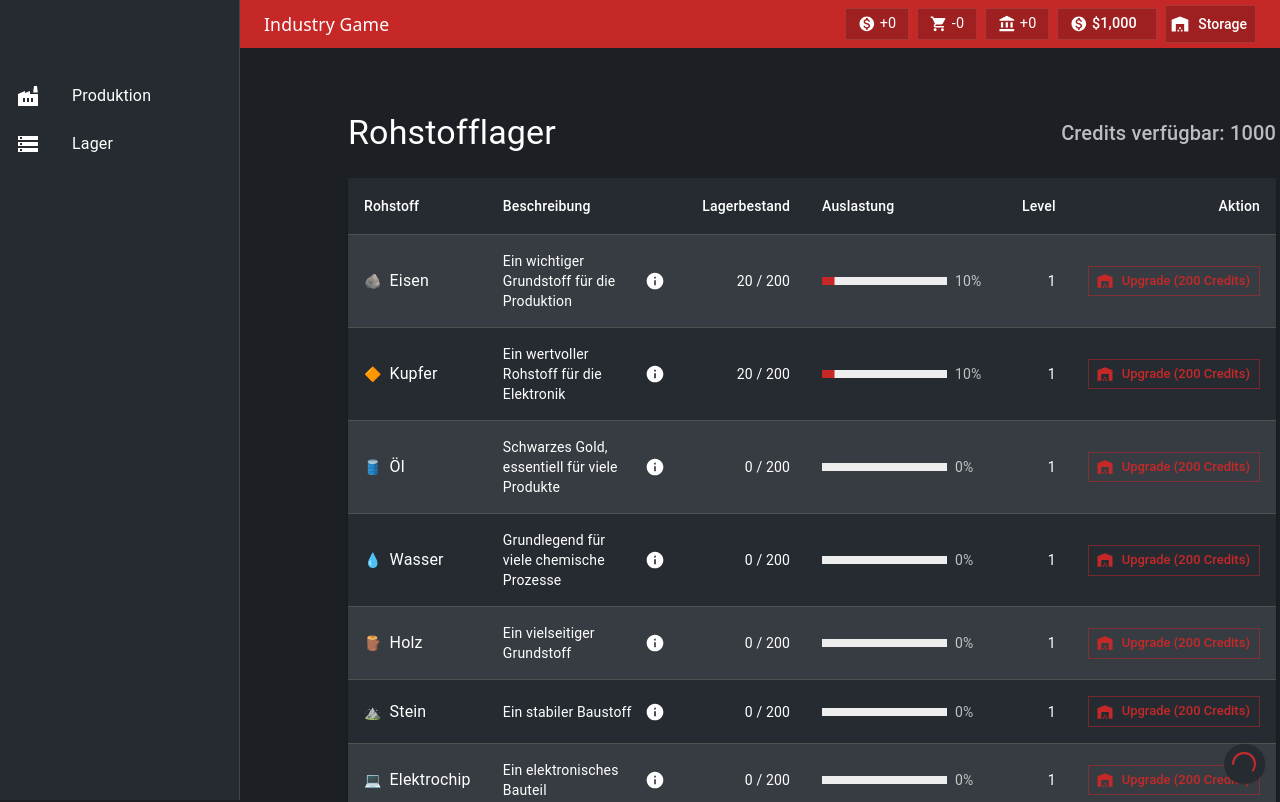
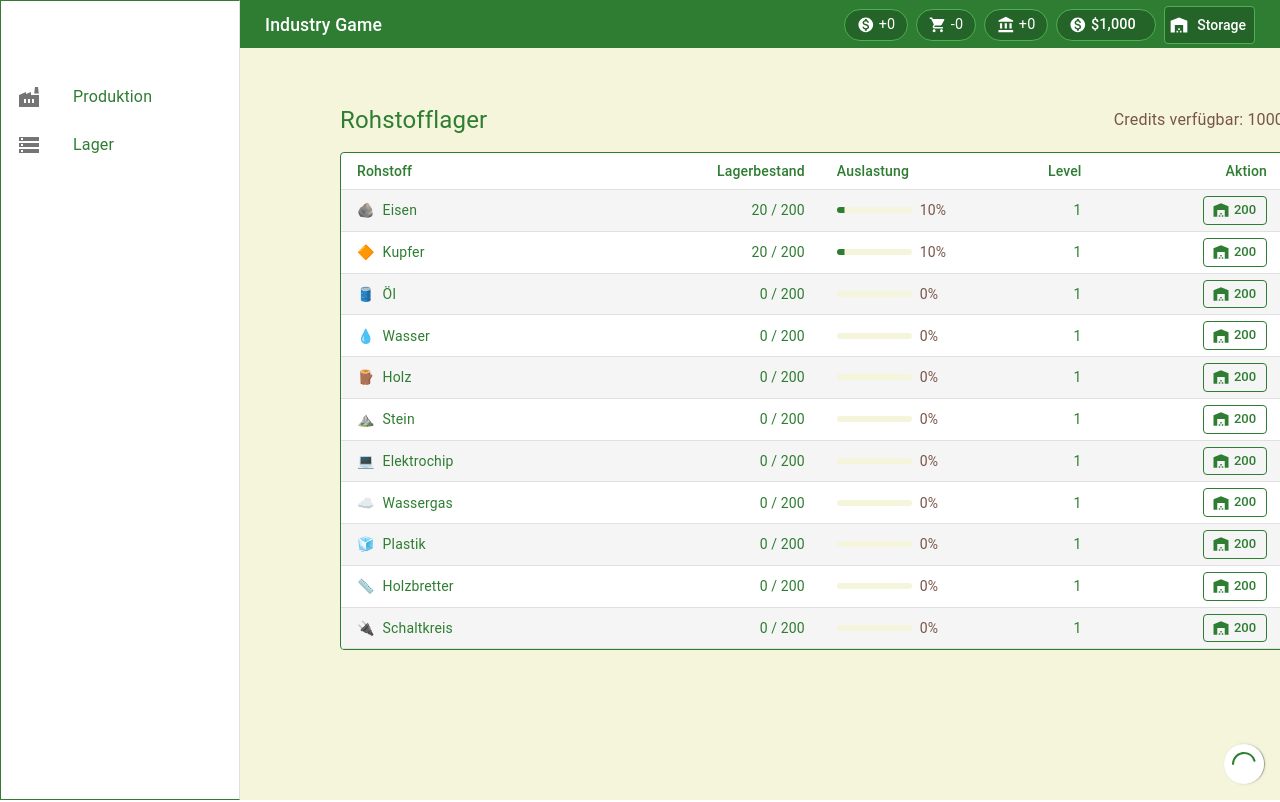
Before and after one commit to SebastianChristoph/industrygame, a React (Vite) app: page /storage in a window 1280 px wide. Shown: the top 802 px of the page. Built offline with nearby package versions, Linux system fonts and the light colour scheme.

Commit message:
Basic Design

```diff
--- a/src/components/Layout.jsx
+++ b/src/components/Layout.jsx
@@ -23,6 +23,7 @@ import {
   Toolbar,
   Tooltip,
   Typography,
+  useTheme,
 } from "@mui/material";
 import React, { useState } from "react";
 import { useSelector } from "react-redux";
@@ -52,6 +53,7 @@ const Layout = () => {
     (state) => state.game.productionConfigs
   );
   const productionStatus = useSelector((state) => state.game.productionStatus);
+  const theme = useTheme();
 
   const handleDrawerToggle = () => {
     setMobileOpen(!mobileOpen);
@@ -122,7 +124,7 @@ const Layout = () => {
         sx={{
           width: { sm: `calc(100% - ${drawerWidth}px)` },
           ml: { sm: `${drawerWidth}px` },
-          bgcolor: '#c62828',
+          bgcolor: theme.palette.primary.main,
           height: '48px',
           boxShadow: 'none',
         }}
@@ -143,8 +145,8 @@ const Layout = () => {
               flexGrow: 1,
               fontSize: '1.1rem',
               fontWeight: 500,
-              color: '#fff',
-              fontFamily: 'system-ui, -apple-system, sans-serif',
+              color: theme.palette.primary.contrastText,
+              fontFamily: theme.typography.fontFamily,
             }}
           >
             Industry Game
@@ -162,12 +164,12 @@ const Layout = () => {
                   px: 1.5,
                   py: 0.5,
                   bgcolor: 'rgba(0,0,0,0.2)',
-                  borderRadius: 1,
-                  border: '1px solid rgba(255,255,255,0.1)'
+                  borderRadius: theme.shape.borderRadius,
+                  border: `1px solid ${theme.palette.primary.light}`
                 }}
               >
-                <MoneyIcon sx={{ color: '#fff', fontSize: '1.1rem' }} />
-                <Typography sx={{ color: '#fff', fontSize: '0.9rem' }}>
+                <MoneyIcon sx={{ color: theme.palette.primary.contrastText, fontSize: '1.1rem' }} />
+                <Typography sx={{ color: theme.palette.primary.contrastText, fontSize: '0.9rem' }}>
                   +{income}
                 </Typography>
               </Box>
@@ -182,12 +184,12 @@ const Layout = () => {
                   px: 1.5,
                   py: 0.5,
                   bgcolor: 'rgba(0,0,0,0.2)',
-                  borderRadius: 1,
-                  border: '1px solid rgba(255,255,255,0.1)'
+                  borderRadius: theme.shape.borderRadius,
+                  border: `1px solid ${theme.palette.primary.light}`
                 }}
               >
-                <ExpensesIcon sx={{ color: '#fff', fontSize: '1.1rem' }} />
-                <Typography sx={{ color: '#fff', fontSize: '0.9rem' }}>
+                <ExpensesIcon sx={{ color: theme.palette.primary.contrastText, fontSize: '1.1rem' }} />
+                <Typography sx={{ color: theme.palette.primary.contrastText, fontSize: '0.9rem' }}>
                   -{expenses}
                 </Typography>
               </Box>
@@ -202,12 +204,12 @@ const Layout = () => {
                   px: 1.5,
                   py: 0.5,
                   bgcolor: 'rgba(0,0,0,0.2)',
-                  borderRadius: 1,
-                  border: '1px solid rgba(255,255,255,0.1)'
+                  borderRadius: theme.shape.borderRadius,
+                  border: `1px solid ${theme.palette.primary.light}`
                 }}
               >
-                <BalanceIcon sx={{ color: '#fff', fontSize: '1.1rem' }} />
-                <Typography sx={{ color: '#fff', fontSize: '0.9rem' }}>
+                <BalanceIcon sx={{ color: theme.palette.primary.contrastText, fontSize: '1.1rem' }} />
+                <Typography sx={{ color: theme.palette.primary.contrastText, fontSize: '0.9rem' }}>
                   {balance >= 0 ? '+' : ''}{balance}
                 </Typography>
               </Box>
@@ -222,13 +224,13 @@ const Layout = () => {
                   px: 1.5,
                   py: 0.5,
                   bgcolor: 'rgba(0,0,0,0.2)',
-                  borderRadius: 1,
-                  border: '1px solid rgba(255,255,255,0.1)',
+                  borderRadius: theme.shape.borderRadius,
+                  border: `1px solid ${theme.palette.primary.light}`,
                   minWidth: '100px',
                 }}
               >
-                <MoneyIcon sx={{ color: '#fff', fontSize: '1.1rem' }} />
-                <Typography sx={{ color: '#fff', fontSize: '0.9rem', fontWeight: 500 }}>
+                <MoneyIcon sx={{ color: theme.palette.primary.contrastText, fontSize: '1.1rem' }} />
+                <Typography sx={{ color: theme.palette.primary.contrastText, fontSize: '0.9rem', fontWeight: 500 }}>
                   ${credits.toLocaleString()}
                 </Typography>
               </Box>
@@ -237,9 +239,9 @@ const Layout = () => {
             <Tooltip title="Lager öffnen">
               <Button
                 sx={{
-                  color: '#fff',
+                  color: theme.palette.primary.contrastText,
                   bgcolor: 'rgba(0,0,0,0.2)',
-                  border: '1px solid rgba(255,255,255,0.1)',
+                  border: `1px solid ${theme.palette.primary.light}`,
                   '&:hover': {
                     bgcolor: 'rgba(0,0,0,0.3)',
                   }
--- a/src/pages/Storage.jsx
+++ b/src/pages/Storage.jsx
@@ -12,38 +12,37 @@ import {
   TableRow,
   Paper,
   LinearProgress,
-  Tooltip,
-  IconButton
+  useTheme
 } from '@mui/material';
 import { RESOURCES, calculateUpgradeCost } from '../config/resources';
 import { upgradeStorage } from '../store/gameSlice';
-import { Warehouse, Info } from '@mui/icons-material';
+import { Warehouse } from '@mui/icons-material';
 
 const Storage = () => {
   const dispatch = useDispatch();
   const { credits, resources } = useSelector(state => state.game);
+  const theme = useTheme();
 
   const handleUpgradeStorage = (resourceId) => {
     dispatch(upgradeStorage(resourceId));
   };
 
   return (
-    <Box sx={{ p: 3 }}>
-      <Box sx={{ display: 'flex', justifyContent: 'space-between', alignItems: 'center', mb: 3 }}>
-        <Typography variant="h4">
+    <Box sx={{ p: 2 }}>
+      <Box sx={{ display: 'flex', justifyContent: 'space-between', alignItems: 'center', mb: 2 }}>
+        <Typography variant="h5" color="text.primary">
           Rohstofflager
         </Typography>
-        <Typography variant="h6" color="text.secondary">
+        <Typography variant="subtitle1" color="text.secondary">
           Credits verfügbar: {credits}
         </Typography>
       </Box>
 
       <TableContainer component={Paper}>
-        <Table>
+        <Table size="small">
           <TableHead>
             <TableRow>
               <TableCell>Rohstoff</TableCell>
-              <TableCell>Beschreibung</TableCell>
               <TableCell align="right">Lagerbestand</TableCell>
               <TableCell>Auslastung</TableCell>
               <TableCell align="right">Level</TableCell>
@@ -60,67 +59,70 @@ const Storage = () => {
                 <TableRow
                   key={id}
                   sx={{
-                    '&:nth-of-type(odd)': { bgcolor: 'action.hover' },
-                    '& > *': { borderBottom: 'unset' }
+                    '&:nth-of-type(odd)': { bgcolor: theme.palette.action.hover },
+                    '& > *': {
+                      borderBottom: `1px solid ${theme.palette.divider}`,
+                      padding: '8px'
+                    }
                   }}
                 >
                   <TableCell>
                     <Box sx={{ display: 'flex', alignItems: 'center', gap: 1 }}>
                       {resource.icon}
-                      <Typography>{resource.name}</Typography>
-                    </Box>
-                  </TableCell>
-                  <TableCell>
-                    <Box sx={{ display: 'flex', alignItems: 'center', gap: 1 }}>
-                      {resource.description}
-                      <Tooltip title="Klicke auf Upgrade um die Lagerkapazität zu erhöhen">
-                        <IconButton size="small">
-                          <Info fontSize="small" />
-                        </IconButton>
-                      </Tooltip>
+                      <Typography variant="body2" color="text.primary">{resource.name}</Typography>
                     </Box>
                   </TableCell>
                   <TableCell align="right">
-                    {resourceData.amount} / {resourceData.capacity}
+                    <Typography variant="body2">{resourceData.amount} / {resourceData.capacity}</Typography>
                   </TableCell>
-                  <TableCell sx={{ width: '200px' }}>
+                  <TableCell sx={{ width: '150px' }}>
                     <Box sx={{ display: 'flex', alignItems: 'center' }}>
                       <Box sx={{ width: '100%', mr: 1 }}>
                         <LinearProgress
                           variant="determinate"
                           value={percentage}
                           sx={{
-                            height: 8,
-                            borderRadius: 1,
-                            bgcolor: 'grey.200',
+                            height: 6,
+                            borderRadius: theme.shape.borderRadius,
+                            bgcolor: theme.palette.background.default,
                             '& .MuiLinearProgress-bar': {
-                              bgcolor: percentage > 90 ? 'error.main' :
-                                      percentage > 75 ? 'warning.main' :
-                                      'primary.main'
+                              bgcolor: percentage > 90 ? theme.palette.error.main :
+                                      percentage > 75 ? theme.palette.warning.main :
+                                      theme.palette.primary.main
                             }
                           }}
                         />
                       </Box>
-                      <Box sx={{ minWidth: 35 }}>
-                        <Typography variant="body2" color="text.secondary">
-                          {Math.round(percentage)}%
-                        </Typography>
-                      </Box>
+                      <Typography variant="body2" color="text.secondary" sx={{ minWidth: 35 }}>
+                        {Math.round(percentage)}%
+                      </Typography>
                     </Box>
                   </TableCell>
                   <TableCell align="right">
-                    {resourceData.storageLevel}
+                    <Typography variant="body2">{resourceData.storageLevel}</Typography>
                   </TableCell>
                   <TableCell align="right">
                     <Button
                       variant="outlined"
                       size="small"
-                      startIcon={<Warehouse />}
+                      startIcon={<Warehouse sx={{ fontSize: '1rem' }} />}
                       onClick={() => handleUpgradeStorage(id)}
                       disabled={credits < nextUpgradeCost}
-                      sx={{ whiteSpace: 'nowrap' }}
+                      sx={{
+                        whiteSpace: 'nowrap',
+                        color: theme.palette.primary.main,
+                        borderColor: theme.palette.primary.main,
+                        padding: '2px 8px',
+                        '& .MuiButton-startIcon': {
+                          marginRight: 0.5
+                        },
+                        '&:hover': {
+                          borderColor: theme.palette.primary.dark,
+                          bgcolor: theme.palette.action.hover
+                        }
+                      }}
                     >
-                      Upgrade ({nextUpgradeCost} Credits)
+                      {nextUpgradeCost}
                     </Button>
                   </TableCell>
                 </TableRow>
--- a/src/theme/theme.js
+++ b/src/theme/theme.js
@@ -2,32 +2,32 @@ import { createTheme } from '@mui/material/styles';
 
 export const theme = createTheme({
   palette: {
-    mode: 'dark',
+    mode: 'light',
     primary: {
-      main: '#c62828', // Deep red for primary actions
-      light: '#ff5f52',
-      dark: '#8e0000',
+      main: '#2e7d32', // Forest green for primary actions
+      light: '#4caf50',
+      dark: '#1b5e20',
     },
     secondary: {
-      main: '#37474f', // Blue grey for secondary elements
-      light: '#62727b',
-      dark: '#102027',
+      main: '#795548', // Brown for secondary elements
+      light: '#a1887f',
+      dark: '#4b2c20',
     },
     background: {
-      default: '#1c2025', // Dark background like in the game
-      paper: '#262b32',   // Slightly lighter for cards/elements
+      default: '#f5f5dc', // Light beige background
+      paper: '#ffffff',   // White for cards/elements
     },
     text: {
-      primary: '#ffffff',
-      secondary: 'rgba(255, 255, 255, 0.7)',
+      primary: '#2e7d32', // Green text for primary
+      secondary: '#795548', // Brown for secondary text
     },
     success: {
-      main: '#4caf50', // Green for positive numbers/growth
-      light: '#80e27e',
+      main: '#2e7d32', // Green for positive indicators
+      light: '#4caf50',
     },
     error: {
-      main: '#f44336', // Red for negative numbers/loss
-      light: '#ff7961',
+      main: '#c62828', // Keep red for errors/negative indicators
+      light: '#ff5f52',
     }
   },
   typography: {
@@ -63,8 +63,8 @@ export const theme = createTheme({
     MuiCssBaseline: {
       styleOverrides: {
         body: {
-          backgroundColor: '#1c2025',
-          color: '#ffffff',
+          backgroundColor: '#f5f5dc',
+          color: '#2e7d32',
         },
       },
     },
@@ -72,19 +72,29 @@ export const theme = createTheme({
       styleOverrides: {
         root: {
           backgroundImage: 'none',
+          boxShadow: 'none',
+          border: '1px solid #2e7d32',
         },
       },
     },
     MuiButton: {
       styleOverrides: {
         root: {
-          borderRadius: 0, // Sharp edges like in the industrial design
+          borderRadius: 4, // Slightly rounded corners like in the screenshot
           textTransform: 'none',
+          border: '1px solid #2e7d32',
+        },
+      },
+    },
+    MuiIconButton: {
+      styleOverrides: {
+        root: {
+          color: '#2e7d32',
         },
       },
     },
   },
   shape: {
-    borderRadius: 0, // Sharp edges throughout the app
+    borderRadius: 4, // Slightly rounded corners throughout the app
   },
 });
```
Also changed, not shown: src/components/Navbar.jsx (+27 -4 lines), src/pages/ProductionLine.jsx (+18 -7 lines).
